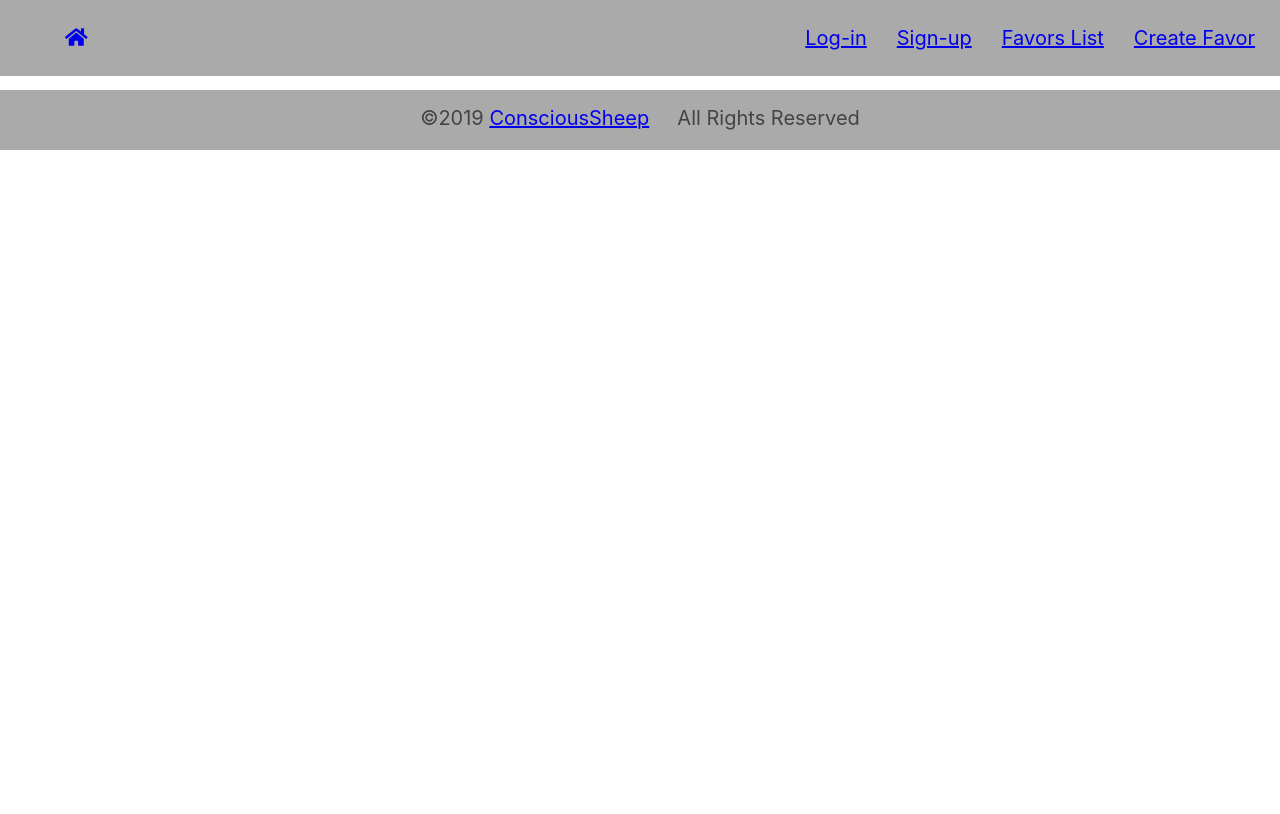
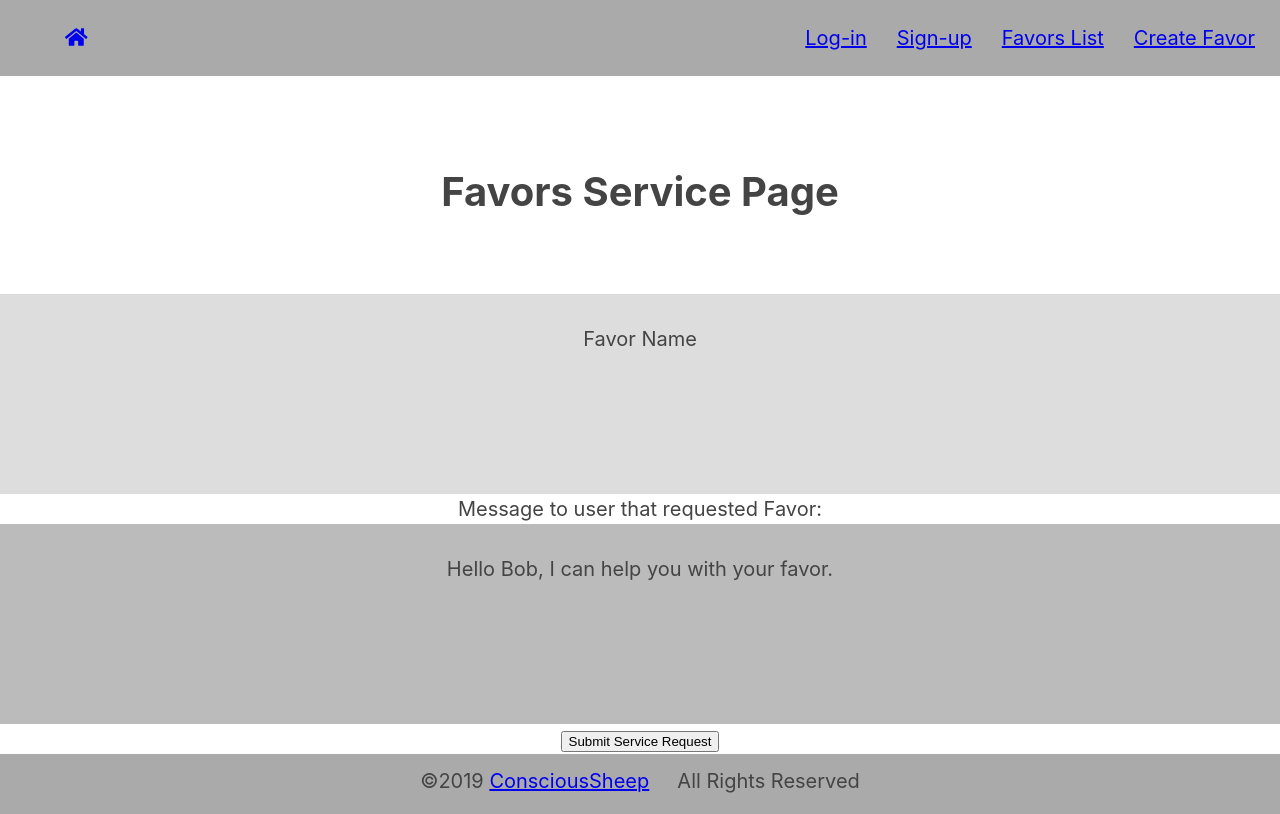
Before and after one commit to sanjarito/conscious-sheep-app, a React (Create React App) app: page /favorservice in a window 1280 px wide. Built offline with nearby package versions, Linux system fonts and the light colour scheme.

Commit message:
added wireframes for 7 main pages, myaccount,login,signup,favorslist,favorservice,makeafavor and landing page

```diff
--- a/src/components/App/App.js
+++ b/src/components/App/App.js
@@ -1,13 +1,13 @@
 import React, { Component } from 'react'
-import ReactDOM from 'react-dom'
 import Header from '../Header/Header'
 import Footer from '../Footer/Footer'
 import Homepage from '../Homepage/Homepage'
 import Login from '../Login/Login'
 import Signup from '../Signup/Signup'
 import FavorsList from '../FavorsList/FavorsList'
+import FavorService from '../FavorService/FavorService'
+import Myaccount from '../Myaccount/Myaccount'
 import CreateFavor from '../CreateFavor/CreateFavor'
-import { BrowserRouter } from 'react-router-dom'
 import { Route, Switch } from 'react-router-dom'
 import $ from "jquery"
 import './App.css'
@@ -29,19 +29,19 @@ class App extends Component {
         </header>
         <main className='App__main'>
           <Switch>
-          // This is the homepage route
+
             <Route
               exact
               path={'/'}
               component={Homepage}
             />
-            // This is the login route
+
             <Route
               exact
               path={'/login'}
               component={Login}
             />
-            // This is the signup route
+
             <Route
               exact
               path={'/signup'}
@@ -59,6 +59,18 @@ class App extends Component {
               path={'/createfavor'}
               component={CreateFavor}
             />
+
+            <Route
+              exact
+              path={'/favorservice'}
+              component={FavorService}
+            />
+
+            <Route
+              exact
+              path={'/myaccount'}
+              component={Myaccount}
+            />
           </Switch>
         </main>
         <Footer />
--- a/src/components/CreateFavor/CreateFavor.js
+++ b/src/components/CreateFavor/CreateFavor.js
@@ -1,5 +1,5 @@
 import React, { Component } from 'react'
-import { Link } from 'react-router-dom'
+// import { Link } from 'react-router-dom'
 import './CreateFavor.css'
 
 export default class CreateFavor extends Component {
--- /dev/null
+++ b/src/components/FavorService/FavorService.js
@@ -0,0 +1,25 @@
+import React, { Component } from 'react'
+// import { Link } from 'react-router-dom'
+import './FavorService.css'
+
+export default class FavorService extends Component {
+    render() {
+      return (
+        <main role="main">
+       <header>
+         <h1>Favors Service Page</h1>
+       </header>
+       <section>
+         Favor Name
+       </section>
+       Message to user that requested Favor:
+        <section class='favors'>
+         Hello Bob, I can help you with your favor.
+       </section>
+
+       <button> Submit Service Request </button>
+
+     </main>
+     )
+   }
+}
--- a/src/components/FavorsList/FavorsList.js
+++ b/src/components/FavorsList/FavorsList.js
@@ -1,5 +1,5 @@
 import React, { Component } from 'react'
-import { Link } from 'react-router-dom'
+// import { Link } from 'react-router-dom'
 import $ from "jquery"
 import './FavorsList.css'
 import { FontAwesomeIcon } from '@fortawesome/react-fontawesome'
@@ -21,7 +21,7 @@ export default class FavorsList extends Component {
         <header>
             <h2>Favor # 1 Title</h2>
             <p>Date Posted</p>
-            <a onClick={this.handleClick} class="nav-links"><FontAwesomeIcon icon={faPlus} /></a>
+            <button onClick={this.handleClick} class="nav-links"><FontAwesomeIcon icon={faPlus} /></button>
         </header>
         <div class="favor-description">
         <blockquote> Favor Description - Praesent sagittis a mi sit amet dictum. Donec orci nibh, dignissim in leo et, congue semper mauris. </blockquote>
--- a/src/components/Footer/Footer.js
+++ b/src/components/Footer/Footer.js
@@ -1,5 +1,5 @@
 import React, { Component } from 'react'
-import { Link } from 'react-router-dom'
+// import { Link } from 'react-router-dom'
 import './Footer.css'
 
 export default class Header extends Component {
@@ -8,7 +8,7 @@ export default class Header extends Component {
     return (
       <footer id="footer">
         <div class="container text-center">
-          <span class="copyright">©2019 <a href="#">ConsciousSheep</a> &nbsp; &nbsp; All Rights Reserved</span>
+          <span class="copyright">©2019 <a href="https://conscioussheep-app.santiago1.now.sh/">ConsciousSheep</a> &nbsp; &nbsp; All Rights Reserved</span>
         </div>
       </footer>
     )
--- a/src/components/Header/Header.js
+++ b/src/components/Header/Header.js
@@ -2,7 +2,6 @@ import React, { Component } from 'react'
 import { Link } from 'react-router-dom'
 import './Header.css'
 import { FontAwesomeIcon } from '@fortawesome/react-fontawesome'
-import { faCoffee } from '@fortawesome/free-solid-svg-icons'
 import { faHome } from '@fortawesome/free-solid-svg-icons'
 
 export default class Header extends Component {
--- a/src/components/Homepage/Homepage.js
+++ b/src/components/Homepage/Homepage.js
@@ -1,5 +1,5 @@
 import React, { Component } from 'react'
-import { Link } from 'react-router-dom'
+// import { Link } from 'react-router-dom'
 import './Homepage.css'
 
 
--- a/src/components/Login/Login.js
+++ b/src/components/Login/Login.js
@@ -1,5 +1,5 @@
 import React, { Component } from 'react'
-import { Link } from 'react-router-dom'
+// import { Link } from 'react-router-dom'
 import './Login.css'
 
 export default class Header extends Component {
--- /dev/null
+++ b/src/components/Myaccount/Myaccount.js
@@ -0,0 +1,25 @@
+import React, { Component } from 'react'
+// import { Link } from 'react-router-dom'
+import './Myaccount.css'
+
+export default class Header extends Component {
+    render() {
+      return (
+        <main role="main">
+      <header>
+        <h1>Hello Username</h1>
+      </header>
+      <section>
+        Edit my Account
+      </section>
+
+       <section class='favors'>
+        My Favors
+      </section>
+       <section class='favors'>
+        Favors helping with
+      </section>
+    </main>
+     )
+   }
+}
--- a/src/components/Signup/Signup.js
+++ b/src/components/Signup/Signup.js
@@ -1,5 +1,5 @@
 import React, { Component } from 'react'
-import { Link } from 'react-router-dom'
+// import { Link } from 'react-router-dom'
 import './Signup.css'
 
 export default class Header extends Component {
```
Also changed, not shown: src/components/FavorService/FavorService.css (added), src/components/Myaccount/Myaccount.css (added).
